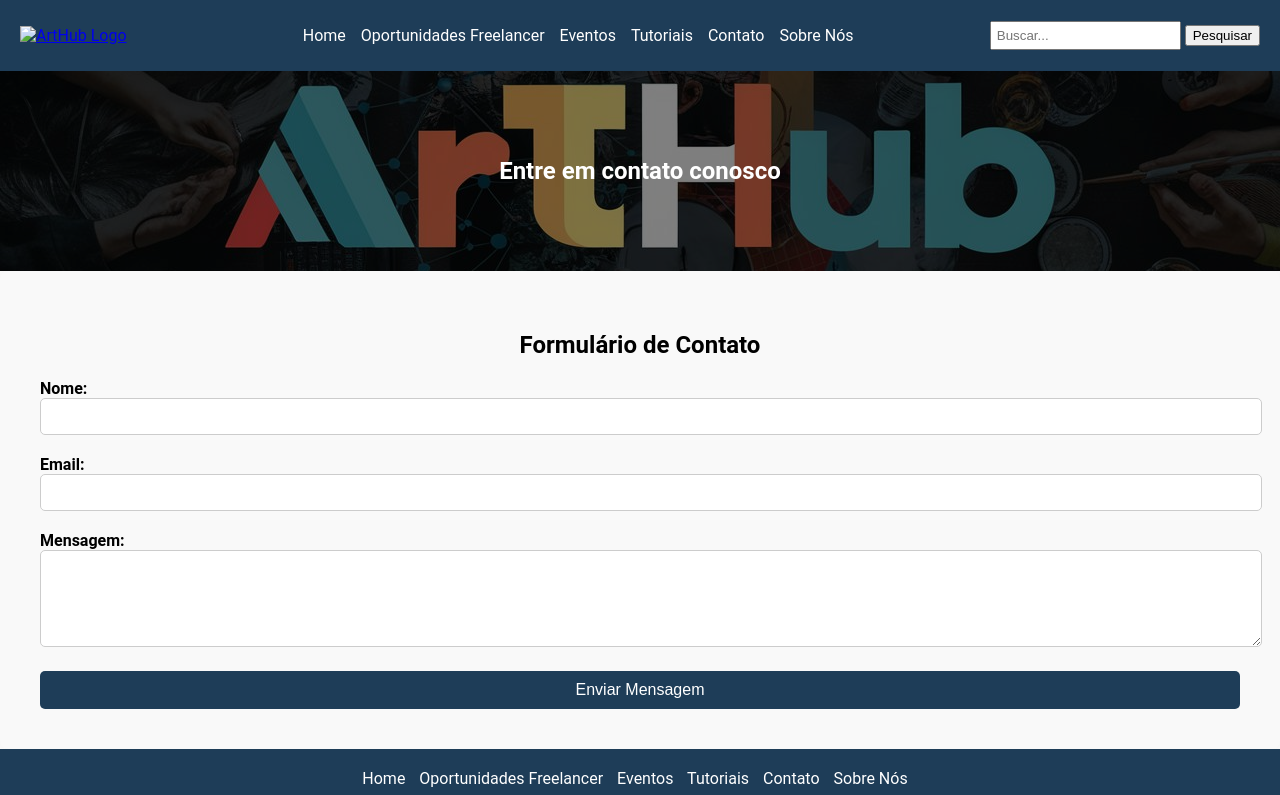
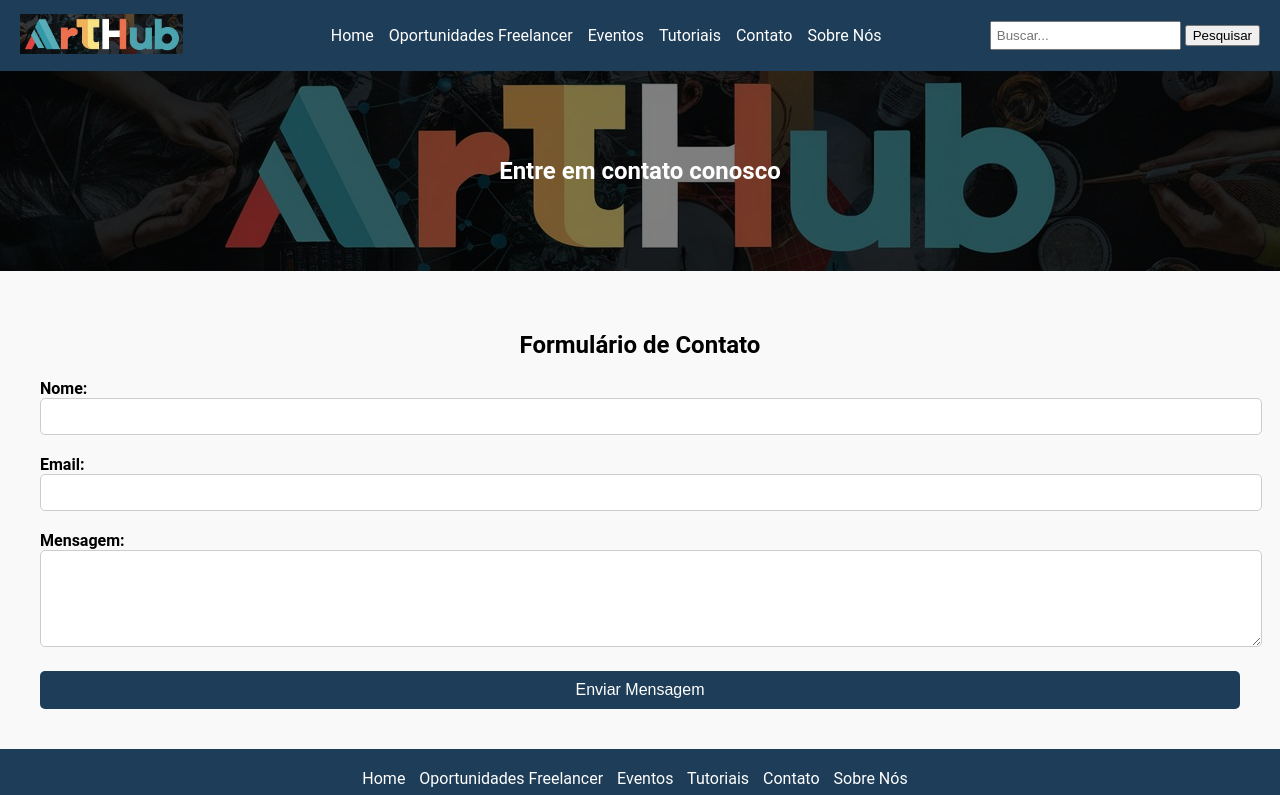
Before and after one commit to robertlima9952/arthub, a plain HTML site: page contato.html in a window 1280 px wide. Shown: the top 795 px of the page. Drawn offline with Linux system fonts and the light colour scheme.

Commit message:
versão 100

```diff
--- a/contato.html
+++ b/contato.html
@@ -12,7 +12,7 @@
     <header class="header">
         <div class="logo">
             <a href="index.html"> <!-- Link para a página inicial -->
-                <img src="robertlima9952/arthub/img primeira/logo.jpg" alt="ArtHub Logo">
+                <img src="img primeira/logo.jpg" alt="ArtHub Logo">
             </a>
         </div>
         <nav class="nav">
```
Also changed, not shown: eventos.html (+1 -1 lines), index.html (+1 -1 lines), oportunidades-freelancer.html (+1 -1 lines), sobre-nos.html (+1 -1 lines), tutoriais.html (+1 -1 lines).
